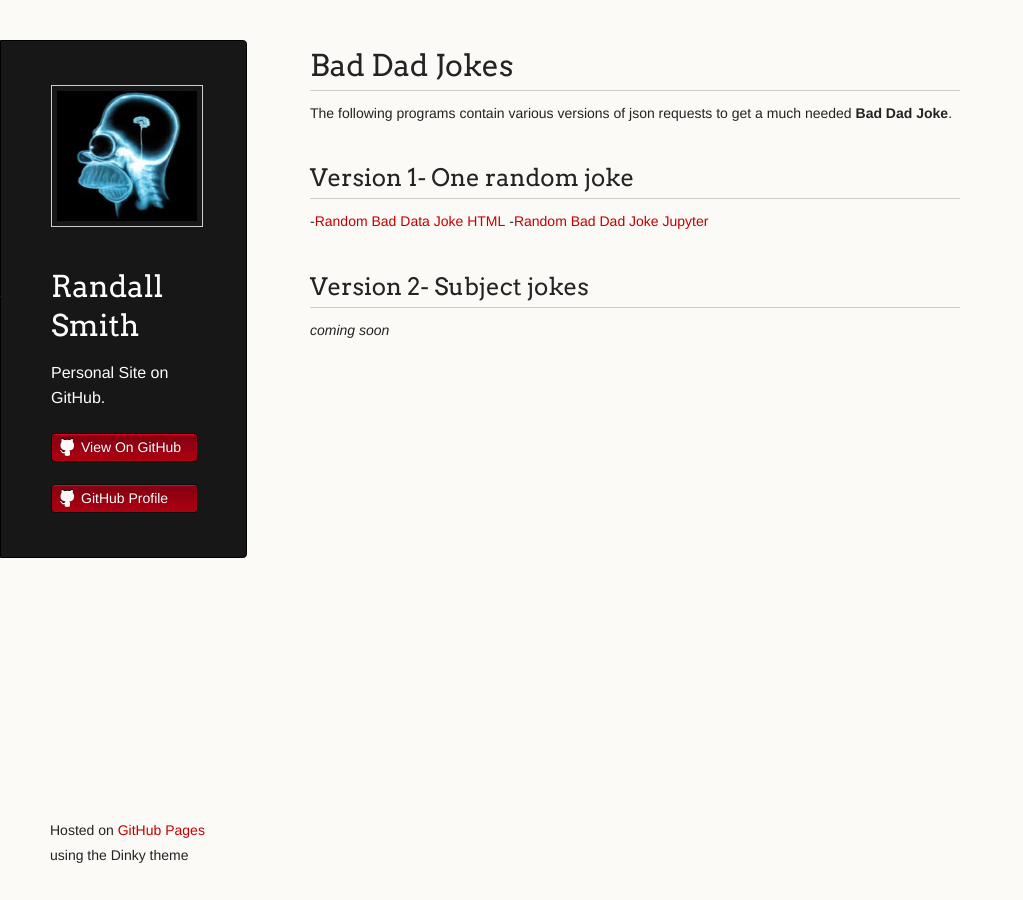
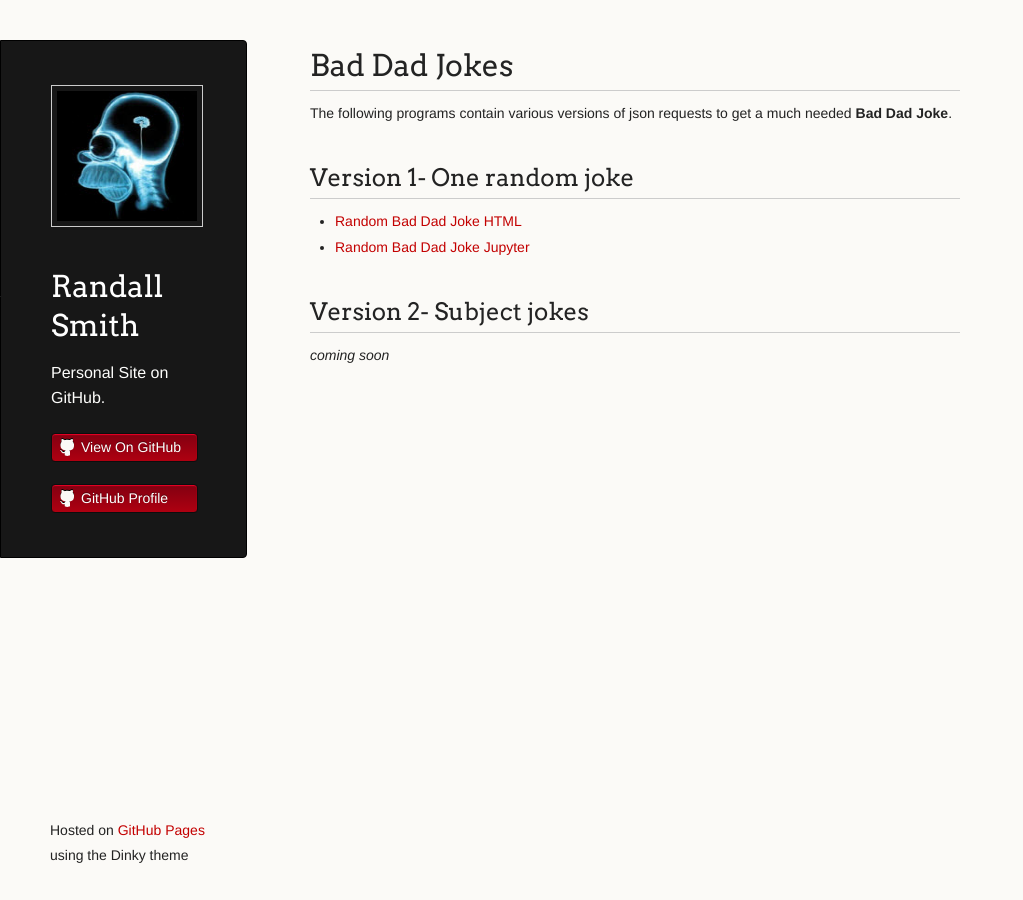
Before and after one commit to RandallTSmith/RandallTSmith.github.io, a Jekyll site: the page built from baddadjokes/index.md, in a window 1280 px wide. Shown: the whole page, without its empty margins (0-1023 px from the left). Built offline with Jekyll 4.4.1, drawn with Linux system fonts in a browser that asks for light colours; our own code applies the rules of GitHub Pages for plain Markdown files.

Commit message:
Update index.md

```diff
--- a/baddadjokes/index.md
+++ b/baddadjokes/index.md
@@ -8,8 +8,8 @@ The following programs contain various versions of json requests to get a much n
 
 ## Version 1-  One random joke
 
--[Random Bad Data Joke HTML](Random Bad Dad Jokes V1.html)
--[Random Bad Dad Joke Jupyter](Random Bad Dad Jokes V1.ipynb)
+- [Random Bad Dad Joke HTML](Random Bad Dad Jokes V1.html)
+- [Random Bad Dad Joke Jupyter](Random Bad Dad Jokes V1.ipynb)
 
 ## Version 2- Subject jokes
 
```
